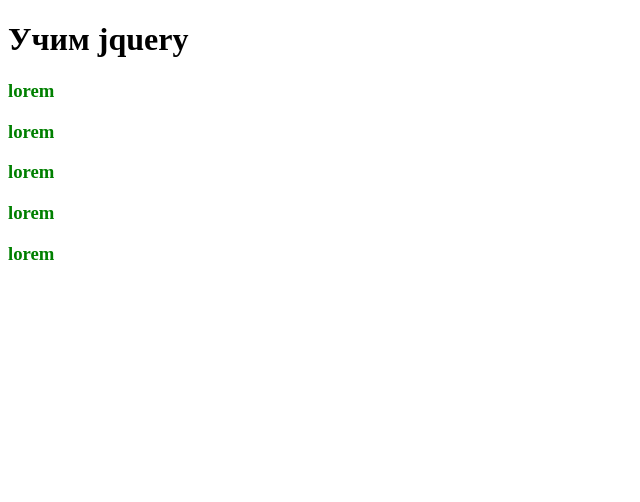
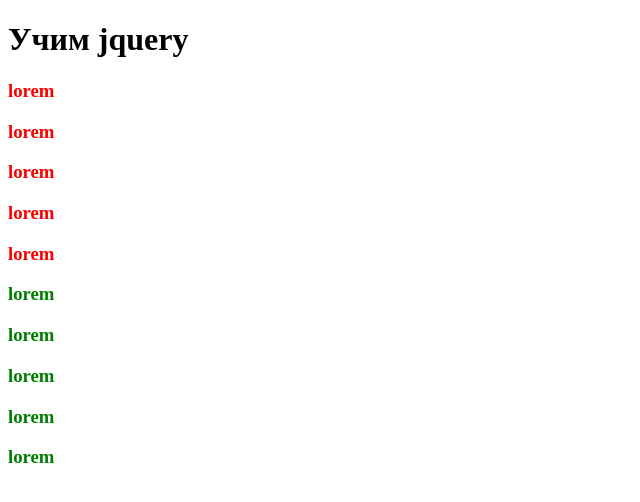
Before and after one commit to egorsv1985/code_mu, a plain HTML site: page index.html in a window 1280 px wide. Shown: the whole page, without its empty margins (0-640 px from the left). Drawn offline with nearby package versions, Linux system fonts and the light colour scheme.

Commit message:
lessons 5

```diff
--- a/index.html
+++ b/index.html
@@ -9,6 +9,11 @@
   </head>
   <body>
     <h1>Учим jquery</h1>
+    <h3 class="zzz">lorem</h3>
+    <h3 class="zzz">lorem</h3>
+    <h3 class="zzz">lorem</h3>
+    <h3 class="zzz">lorem</h3>
+    <h3 class="zzz">lorem</h3>
     <h3>lorem</h3>
     <h3>lorem</h3>
     <h3>lorem</h3>
--- a/script.js
+++ b/script.js
@@ -1 +1,2 @@
 $("h3").css("color", "green");
+$(".zzz").css("color", "red");
```
